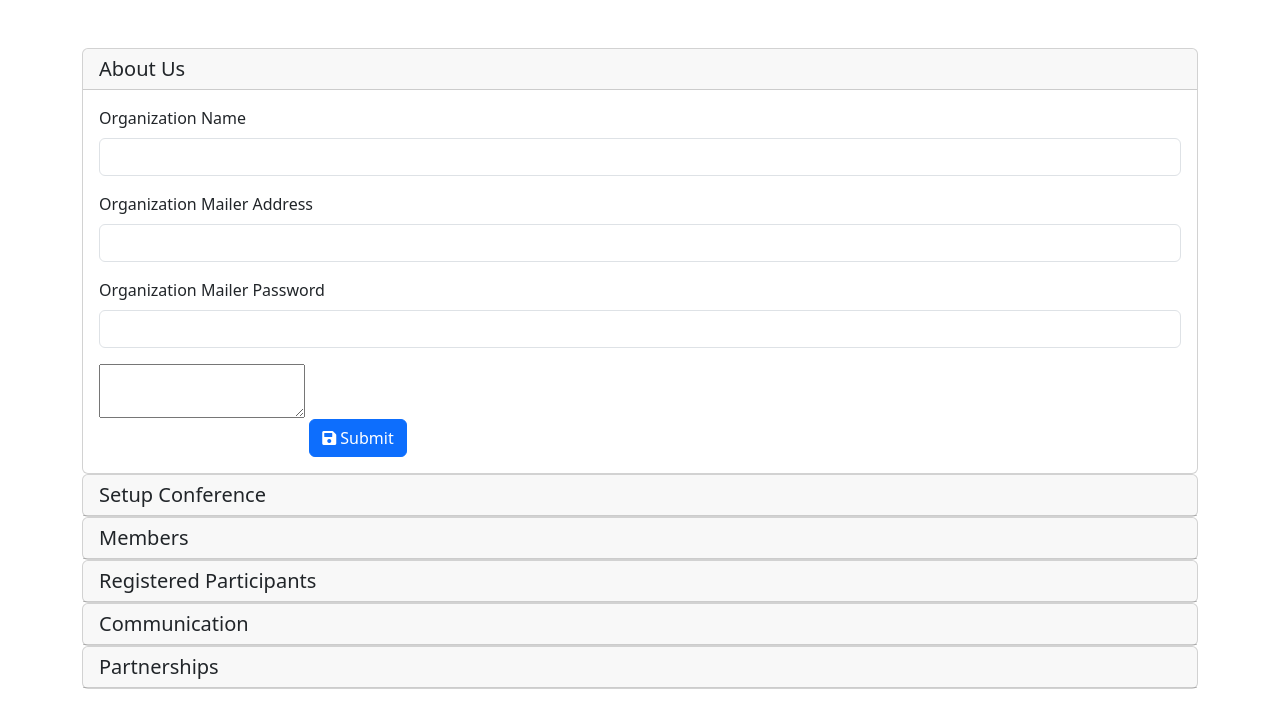
After one commit to ushenginnering/can-site, a Django app: template templates/admin.html in a window 1280 px wide, after a click on "About Us". The commit adds this page. Shown: the top 728 px of the page. Run offline with Django 4.2, Linux system fonts and the light colour scheme; the template is opened without the code that fills it, so the values that code supplies are empty; some libraries are stand-ins or nearby versions.

Commit message:
add: linked html pages to view

```diff
--- a/can_site/urls.py
+++ b/can_site/urls.py
@@ -3,6 +3,6 @@ from django.contrib import admin
 from django.urls import path, include
 
 urlpatterns = [
-    path("admin/", admin.site.urls),
+    path("django-admin/", admin.site.urls),
     path("", include('main.urls'))
 ]
--- a/main/urls.py
+++ b/main/urls.py
@@ -1,7 +1,10 @@
 from django.urls import path
-from .views import home, partner_view
+from .views import home, partner_view, admin_view, login_view, signup_view
 
 urlpatterns = [
     path('', home, name='home'),
     path('partner/', partner_view, name='partner'),
+    path('admin', admin_view, name='admin'),
+    path('login', login_view, name='login'),
+    path('signup', signup_view, name='signup'),
 ]
--- /dev/null
+++ b/templates/admin.html
@@ -0,0 +1,368 @@
+<!DOCTYPE html>
+<html>
+<head>
+    <title id="title">Admin Panel</title>
+    <!-- Include Bootstrap CSS -->
+    <link href="https://cdn.jsdelivr.net/npm/bootstrap@5.3.0/dist/css/bootstrap.min.css" rel="stylesheet">
+    <!-- Include Font Awesome CSS -->
+    <link href="https://cdnjs.cloudflare.com/ajax/libs/font-awesome/5.15.3/css/all.min.css" rel="stylesheet">
+    <!---Include CK editor-->
+    <script src="https://ajax.googleapis.com/ajax/libs/jquery/3.5.1/jquery.min.js"></script>
+    <script src="https://cdnjs.cloudflare.com/ajax/libs/popper.js/1.16.0/umd/popper.min.js"></script>
+    <script src="https://maxcdn.bootstrapcdn.com/bootstrap/4.5.2/js/bootstrap.min.js"></script>
+
+    <script src="https://cdn.ckeditor.com/4.16.2/standard/ckeditor.js"></script>
+
+</head>
+<body>
+
+
+<style>
+    .active-header {
+        background-color: black; /* Set your desired background color */
+        color: white; /* Set text color for visibility */
+    }
+</style>
+
+    </style>
+
+    <div id="nav-here"></div><script src="backend/nav-content.js"></script>
+
+<div class="container mt-5">
+    <div class="accordion" id="accordionSections">
+
+
+        <!-- Modal for sending email -->
+        <div class="modal fade" id="emailModal" tabindex="-1" role="dialog" aria-labelledby="emailModalLabel" aria-hidden="true">
+            <div class="modal-dialog modal-lg">
+                <div class="modal-content">
+                    <div class="modal-header">
+                        <h5 class="modal-title" id="emailModalLabel">Compose Email</h5>
+
+                    </div>
+                    <div class="modal-body">
+                        <form id="emailForm">
+                            <div class="form-group">
+                                <label for="emailSubject">Subject:</label>
+                                <input type="text" class="form-control" id="emailSubject" name="emailSubject">
+                            </div>
+                            <div class="form-group">
+                                <label for="emailContent">Email Content:</label>
+                                <textarea class="form-control" id="emailContent" name="emailContent"></textarea>
+                            </div>
+                            <div class="form-group">
+                                <label for="attachment">Attachment:</label>
+                                <input type="file" class="form-control-file" id="attachment" name="attachment">
+                            </div>
+                        </form>
+                    </div>
+                    <div class="modal-footer mt-5">
+                        <button type="button" class="btn btn-secondary" data-dismiss="modal">Close</button>
+                        <button type="button" class="btn btn-primary" id="sendEmailButton">Send Email</button>
+                    </div>
+
+
+                </div>
+            </div>
+        </div>
+
+        <!-- Section 6: About Us -->
+        <div class="card">
+            <div class="card-header" id="headingAboutUs"  data-bs-toggle="collapse"
+            data-bs-target="#collapseAboutUs" aria-expanded="false"
+            aria-controls="collapseAboutUs">
+                <h5 class="mb-0">
+                        About Us
+                </h5>
+            </div>
+            <div id="collapseAboutUs" class="collapse" aria-labelledby="headingAboutUs"
+                data-bs-parent="#accordionSections">
+                <div class="card-body">
+                    <!-- About Us form goes here -->
+
+                    <div class="mb-3">
+                        <label for="organizationName" class="form-label">Organization Name</label>
+                        <input type="text" class="form-control" id="organizationName" name="organizationName">
+                    </div>
+                    <div class="mb-3">
+                        <label for="organizationMailerAddress" class="form-label">Organization Mailer Address</label>
+                        <input type="text" class="form-control" id="organizationMailerAddress" name="organizationMailerAddress">
+                    </div>
+                    <div class="mb-3">
+                        <label for="organizationMailerPassword" class="form-label">Organization Mailer Password</label>
+                        <input type="text" class="form-control" id="organizationMailerPassword" name="organizationMailerPassword">
+                    </div>
+                    <textarea name="aboutUs" id="aboutUs"></textarea>
+
+                    <button id="saveAboutUs" class="btn btn-primary mt-5" type="button"><i class="fas fa-save"></i> Submit</button>
+                    <div id="alert-container-aboutus"></div>
+
+                </div>
+            </div>
+        </div>
+
+        <!-- Section 1: Setup Conference -->
+        <div class="card">
+            <div class="card-header " id="headingSetupConference" data-bs-toggle="collapse" data-bs-target="#collapseSetupConference" aria-expanded="false" aria-controls="collapseSetupConference">
+                <h5 class="mb-0">
+                        Setup Conference
+                </h5>
+            </div>
+            <div id="collapseSetupConference" class="collapse" aria-labelledby="headingSetupConference"
+            data-bs-parent="#accordionSections">
+           <div class="card-body">
+               <!-- Conference setup form -->
+               <form id="setup-conference-form">
+                   <div class="mb-3 d-none">
+                       <label for="conferenceId" class="form-label">Conference Id</label>
+                       <input type="text" class="form-control" id="conferenceId" name="conferenceId">
+                   </div>
+                   <div class="mb-3">
+                       <label for="conferenceName" class="form-label">Conference Name</label>
+                       <input type="text" class="form-control" id="conferenceName" name="conferenceName">
+                   </div>
+                   <div class="mb-3">
+                       <label for="basePhoto" class="form-label">Base Photo</label>
+                       <input type="file" class="form-control" id="basePhoto" name="basePhoto">
+                   </div>
+                   <div id="show_base_photo"></div>
+                   <div class="mb-3">
+                       <label for="flier" class="form-label">Flier</label>
+                       <input type="file" class="form-control" id="flier" name="flier">
+                   </div>
+                   <div id="show_flier"></div>
+                   <div class="row mb-3">
+                       <div class="col-md-6">
+                           <label for="userImageX" class="form-label">User Image X Position</label>
+                           <input type="number" class="form-control" id="userImageX" name="userImageX">
+                       </div>
+                       <div class="col-md-6">
+                           <label for="userImageY" class="form-label">User Image Y Position</label>
+                           <input type="number" class="form-control" id="userImageY" name="userImageY">
+                       </div>
+                   </div>
+                   <div class="row mb-3">
+                       <div class="col-md-6">
+                           <label for="userImageXsize" class="form-label">User Image X Size</label>
+                           <input type="number" class="form-control" id="userImageXsize" name="userImageXsize">
+                       </div>
+                       <div class="col-md-6">
+                           <label for="userImageYsize" class="form-label">User Image Y Size</label>
+                           <input type="number" class="form-control" id="userImageYsize" name="userImageYsize">
+                       </div>
+                   </div>
+
+                   <div class="mb-3">
+                       <label for="speakers" class="form-label">Speakers</label>
+                       <textarea class="form-control" id="speakers" name="speakers" rows="3"></textarea>
+                   </div>
+                   <div class="mb-3">
+                       <label for="problemsAddressed" class="form-label">Problems Addressed</label>
+                       <textarea class="form-control" id="problemsAddressed" name="problemsAddressed" rows="3"></textarea>
+                   </div>
+                   <div class="mb-3">
+                       <label for="price" class="form-label">Price</label>
+                       <input type="text" class="form-control" id="price" name="price">
+                   </div>
+                   <div class="mb-3">
+                       <label for="location" class="form-label">Location</label>
+                       <input type="text" class="form-control" id="location" name="location">
+                   </div>
+                   <div class="mb-3">
+                       <label for="date" class="form-label">Date</label>
+                       <input type="date" class="form-control" id="date" name="date">
+                   </div>
+
+                   <div id="alert-container"></div>
+               </form>
+               <button type="button" class="btn btn-warning mt-5" id="save-conference-btn">
+                   <i class="fas fa-cog"></i> Setup New Conference
+               </button>
+
+               <button type="button" class="btn btn-primary mt-5" id="update-conference-btn">
+                   <i class="fas fa-cog"></i> Update Conference
+               </button>
+
+           </div>
+       </div>
+
+        </div>
+
+        <!-- Section 2: Members -->
+        <div class="card">
+            <div class="card-header" id="headingMembers"  data-bs-toggle="collapse"
+            data-bs-target="#collapseMembers" aria-expanded="false"
+            aria-controls="collapseMembers">
+                <h5 class="mb-0">
+                        Members
+                </h5>
+            </div>
+            <div id="collapseMembers" class="collapse" aria-labelledby="headingMembers"
+                data-bs-parent="#accordionSections">
+                <div class="card-body">
+                    <!-- Members table goes here -->
+                    <table class="table" id="membersTable">
+                        <thead>
+                            <tr>
+                                <th>Name</th>
+                                <th>Email</th>
+                                <th>Action</th>
+                                <!-- Add more columns as needed -->
+                            </tr>
+                        </thead>
+                        <tbody>
+                            <!-- Table rows will be populated using JavaScript -->
+                        </tbody>
+                    </table>
+                </div>
+            </div>
+        </div>
+
+        <!-- Section 3: Registered Members -->
+        <div class="card">
+            <div class="card-header" id="headingRegisteredMembers" data-bs-toggle="collapse"
+            data-bs-target="#collapseRegisteredMembers" aria-expanded="false"
+            aria-controls="collapseRegisteredMembers">
+                <h5 class="mb-0">
+                        Registered Participants
+
+                </h5>
+            </div>
+            <div id="collapseRegisteredMembers" class="collapse" aria-labelledby="headingRegisteredMembers"
+                data-bs-parent="#accordionSections">
+                <div class="card-body">
+                    <!-- Registered Members form goes here -->
+                    <form id="registered-members-form">
+                        <div class="mb-3">
+                            <label for="selectConference" class="form-label">Select Conference</label>
+                            <!-- Add the select element in your HTML -->
+                            <select class="form-select" id="selectConference" name="selectConference">
+                                <option>select conferenceId</option>
+                                <!-- Options for selecting conference will be populated here -->
+                            </select>
+                        </div>
+                        <!-- Table to display registered members -->
+                        <table class="table">
+                            <thead>
+                                <tr>
+                                    <th>Full Name</th>
+                                    <th>Email</th>
+                                    <th>Gender</th>
+                                    <th>Coming From</th>
+                                    <th>Phone</th>
+                                    <th>presentation</th>
+                                    <th>Details</th>
+                                    <!-- Add more columns as needed -->
+                                </tr>
+                            </thead>
+                            <tbody id="participantTableBody">
+                                <!-- Table rows will be added here -->
+                            </tbody>
+                        </table>
+                    </form>
+                </div>
+            </div>
+        </div>
+
+                <!-- Section 4: Communication -->
+        <div class="card">
+            <div class="card-header" id="headingCommunication" data-bs-toggle="collapse"
+            data-bs-target="#collapseCommunication" aria-expanded="false"
+            aria-controls="collapseCommunication">
+                <h5 class="mb-0">
+                        Communication
+                </h5>
+            </div>
+            <div id="collapseCommunication" class="collapse" aria-labelledby="headingCommunication"
+                data-bs-parent="#accordionSections">
+                <div class="card-body">
+                    <!-- Communication form goes here -->
+                    <form id="communication-form">
+                        <div class="mb-3">
+                            <label for="mixlrStreamingLink" class="form-label">Mixlr Streaming Link</label>
+                            <input type="text" class="form-control" id="mixlrStreamingLink" name="mixlrStreamingLink">
+                        </div>
+                        <div class="mb-3">
+                            <label for="YoutubeStreamingLink" class="form-label">Youtube Streaming Link</label>
+                            <input type="text" class="form-control" id="YoutubeStreamingLink" name="YoutubeStreamingLink">
+                        </div>
+                        <div class="mb-3">
+                            <label for="InstagramStreamingLink" class="form-label">Instagram Streaming Link</label>
+                            <input type="text" class="form-control" id="InstagramStreamingLink" name="InstagramStreamingLink">
+                        </div>
+                        <div class="mb-3">
+                            <label for="FacebookStreamingLink" class="form-label">Facebook Streaming Link</label>
+                            <input type="text" class="form-control" id="FacebookStreamingLink" name="FacebookStreamingLink">
+                        </div>
+                        <div class="mb-3">
+                            <label for="YoutubeChannel" class="form-label">Youtube Channel</label>
+                            <input type="text" class="form-control" id="YoutubeChannel" name="YoutubeChannel">
+                        </div>
+                        <div class="mb-3">
+                            <label for="InstagramAccount" class="form-label">Instagram Account</label>
+                            <input type="text" class="form-control" id="InstagramAccount" name="InstagramAccount">
+                        </div>
+                        <div class="mb-3">
+                            <label for="FacebookAccount" class="form-label">Facebook Account</label>
+                            <input type="text" class="form-control" id="FacebookAccount" name="FacebookAccount">
+                        </div>
+                        <button type="submit" class="btn btn-primary">
+                            <i class="fas fa-save"></i> Save Communication
+                        </button>
+                        <div id="alert-container-communication" class="mt-3"></div>
+                    </form>
+
+                </div>
+            </div>
+        </div>
+
+        <!-- Section 5: Partnerships -->
+        <div class="card">
+            <div class="card-header" id="headingPartnerships"  data-bs-toggle="collapse"
+            data-bs-target="#collapsePartnerships" aria-expanded="false"
+            aria-controls="collapsePartnerships">
+                <h5 class="mb-0">
+                        Partnerships
+                </h5>
+            </div>
+            <div id="collapsePartnerships" class="collapse" aria-labelledby="headingPartnerships"
+                data-bs-parent="#accordionSections">
+                <div class="card-body">
+                    <!-- Partnerships form goes here -->
+                    <form id="partnerships-form">
+                        <div class="mb-3">
+                            <label for="paystackPublicKey" class="form-label">Paystack Public Key</label>
+                            <input type="text" class="form-control" id="paystackPublicKey" name="paystackPublicKey">
+                        </div>
+                        <div class="mb-3">
+                            <label for="paystackPrivateKey" class="form-label">Paystack Private Key</label>
+                            <input type="text" class="form-control" id="paystackPrivateKey" name="paystackPrivateKey">
+                        </div>
+                        <button type="submit" class="btn btn-primary">
+                            <i class="fas fa-save"></i> Save Partnerships
+                        </button>
+                    </form>
+                    <div id="alert-container-partnership" class="mt-3"></div>
+                </div>
+            </div>
+        </div>
+
+
+
+    </div>
+</div>
+
+
+<script>
+    // Replace 'aboutUs' with the actual ID of your textarea element
+    CKEDITOR.replace('aboutUs');
+    CKEDITOR.replace('emailContent');
+</script>
+
+<!-- Include Bootstrap JS and jQuery -->
+<script src="https://code.jquery.com/jquery-3.6.0.min.js"></script>
+<script src="https://cdn.jsdelivr.net/npm/bootstrap@5.3.0/dist/js/bootstrap.bundle.min.js"></script>
+
+<script src="backend/admin.js"></script>
+</body>
+</html>
--- /dev/null
+++ b/templates/components/footer.html
@@ -0,0 +1,6 @@
+    <!-- Footer -->
+    <footer class="footer bg-gray-800 text-white py-6">
+        <div class="container mx-auto text-center">
+            <p>&copy; 2023 Arise Network Church. All rights reserved.</p>
+        </div>
+    </footer>
--- a/templates/layout.html
+++ b/templates/layout.html
@@ -4,15 +4,9 @@
     <meta charset="UTF-8">
     <meta http-equiv="X-UA-Compatible" content="IE=edge">
     <meta name="viewport" content="width=device-width, initial-scale=1.0">
-    <!-- Include Bootstrap CSS -->
-    <link href="https://cdn.jsdelivr.net/npm/bootstrap@5.3.0/dist/css/bootstrap.min.css" rel="stylesheet">
-    <!-- Font Awesome Icons -->
-    <link href="https://cdnjs.cloudflare.com/ajax/libs/font-awesome/5.15.3/css/all.min.css" rel="stylesheet">
     {% block head %}{% endblock head %}
 </head>
 <body>
     {% block body %}{% endblock body %}
-    <!-- Include jQuery and Bootstrap JS -->
-    <script src="https://cdn.jsdelivr.net/npm/bootstrap@5.3.0/dist/js/bootstrap.bundle.min.js"></script>
 </body>
 </html>
--- a/templates/signup.html
+++ b/templates/signup.html
@@ -42,14 +42,14 @@
                 <div id="alert-container" class="mt-2"></div>
 
                 <br><br>
-                <a href="login.html">Login now</a>
+                <a href="/login">Login now</a>
             </form>
 
         </div>
         <div class="col-lg-6">
             <!-- Hero Image -->
             <div class="hero-image text-center sticky-top" style="background-color: #8d949a; margin-top: 80px; ">
-                <img src="uploads/flier.jpg" alt="Flier Image" class="img-fluid">
+                <img src="static/images/flier.jpg" alt="Flier Image" class="img-fluid">
             </div>
         </div>
     </div>
```
Also changed, not shown: main/views.py (+9 -0 lines), templates/components/navbar.html (added, +77 -0 lines), templates/home.html (+13 -95 lines), templates/login.html (+9 -8 lines), templates/base_photo.jpg (deleted), 1 other file.
